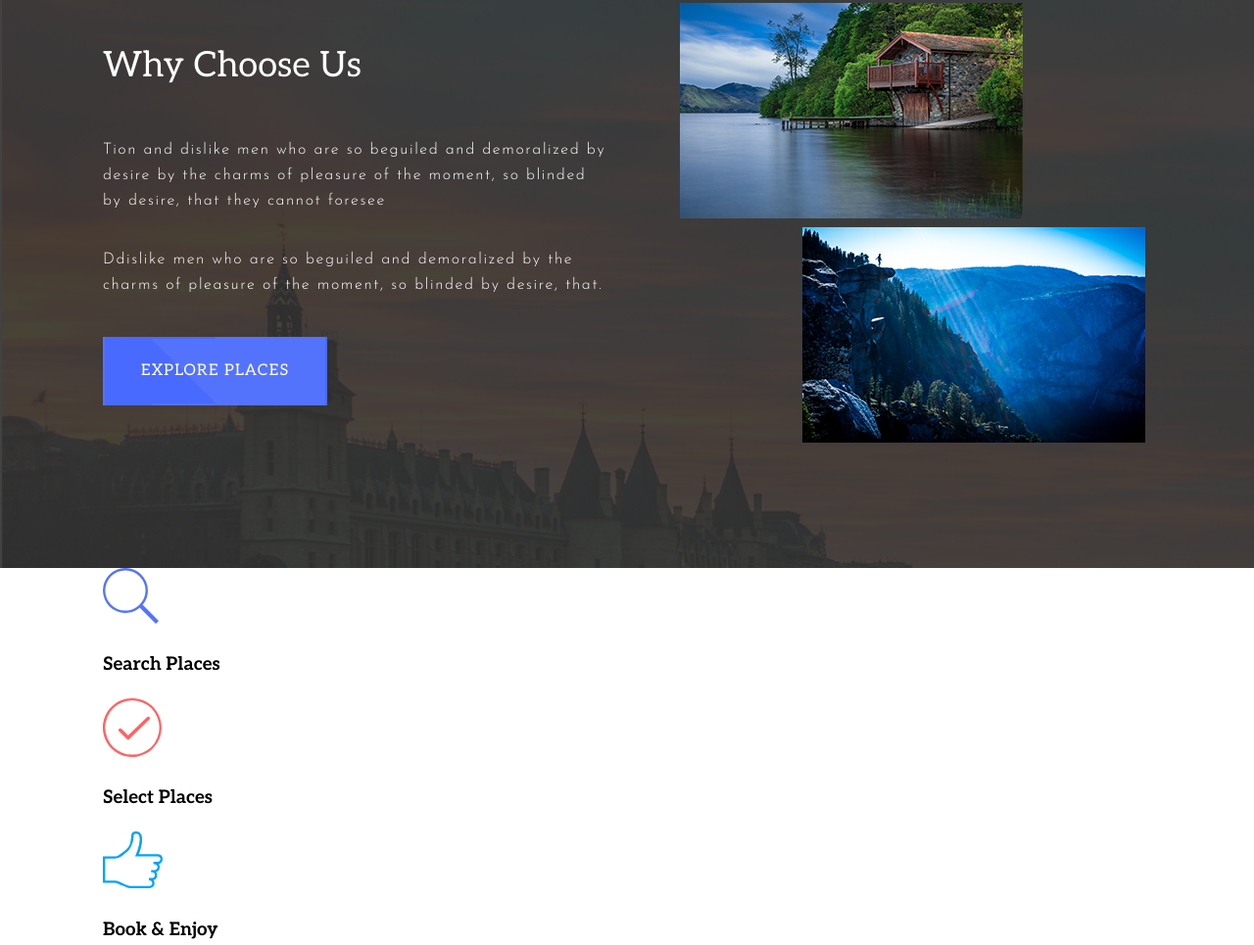
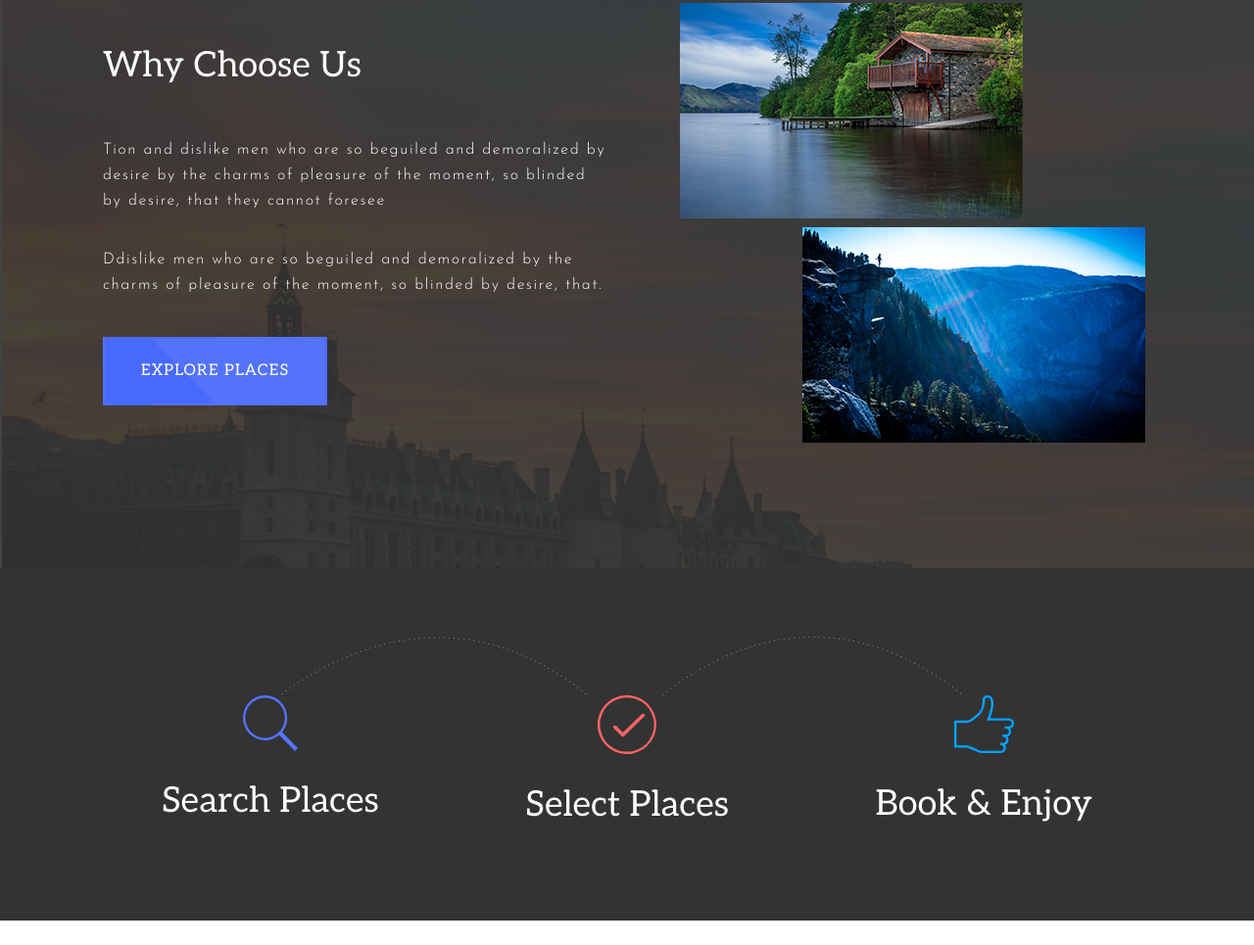
Before and after one commit to KarpovaIryna/Bhromaon, a website: page index.html in a window 1280 px wide. Shown: the part 912-1877 px from the top of the page at 98% size. After the commit the page ends 1852 px from the top, so only its background shows below. Drawn offline with Linux system fonts and the light colour scheme.

Commit message:
first commit

```diff
--- a/index.html
+++ b/index.html
@@ -78,17 +78,17 @@
 		<section class="ba-work">
 <div class="ba-container">
 	<div class="ba-work__wrapper">
-		<div class="ba-search">
-<img class="ba-search__image" src="./img/search.svg" alt="search">
-<h3 class="ba-search__title">Search Places</h3>
+		<div class="ba-item">
+<img class="ba-item__image" src="./img/search.svg" alt="search">
+<h3 class="ba-item__title">Search Places</h3>
 		</div>
-		<div class="ba-select">
-			<img class="ba-select__image" src="./img/select.svg" alt="select">
-			<h3 class="ba-select__title">Select Places</h3>
+		<div class="ba-item">
+			<img class="ba-item__image" src="./img/select.svg" alt="select">
+			<h3 class="ba-item__title">Select Places</h3>
 		</div>
-		<div class="ba-book">
-			<img class="ba-book__image" src="./img/book.svg" alt="book">
-			<h3 class="ba-book__title">Book & Enjoy</h3>
+		<div class="ba-item">
+			<img class="ba-item__image" src="./img/book.svg" alt="book">
+			<h3 class="ba-item__title">Book & Enjoy</h3>
 		</div>
 	</div>
 </div>
--- a/scss/style.scss
+++ b/scss/style.scss
@@ -27,7 +27,7 @@ body {
   width: 100%;
   top: 0;
   left: 0;
-  z-index: 3;
+  z-index:3;
   &__wrapper {
     display: flex;
     justify-content: space-between;
@@ -210,7 +210,7 @@ body {
     font: 700 36px/1 "Josefin Sans", sans-serif;
     letter-spacing: 0.1em;
     padding-bottom: 5px;
-	 @media screen and (min-width:640px){
+    @media screen and (min-width: 640px) {
       font: 700 48px/1 "Josefin Sans", sans-serif;
     }
   }
@@ -220,38 +220,38 @@ body {
     font: 300 16px/26px "Josefin Sans", sans-serif;
     letter-spacing: 0.31em;
     padding-bottom: 50px;
-	 @media screen and (min-width:640px){
+    @media screen and (min-width: 640px) {
       font: 300 22px/26px "Josefin Sans", sans-serif;
     }
   }
-  &__scroll{
+  &__scroll {
     display: flex;
-	  flex-direction:column;
+    flex-direction: column;
     position: absolute;
-	  bottom:15%;
+    bottom: 15%;
     text-align: center;
     color: #fff;
     font: 300 14px/26px "Josefin Sans", sans-serif;
     letter-spacing: 0.2em;
-	  animation-duration:6s;
+    animation-duration: 6s;
     animation-iteration-count: infinite;
   }
 }
 @keyframes bounceIn {
   0% {
-		bottom:20%;
+    bottom: 20%;
   }
-	25%{
-		bottom:15%;
+  25% {
+    bottom: 15%;
   }
   50% {
-		bottom:20%;
+    bottom: 20%;
   }
   75% {
-		bottom:15%;
+    bottom: 15%;
   }
   100% {
-		bottom:20%;
+    bottom: 20%;
   }
 }
 .bounceIn {
@@ -264,13 +264,13 @@ body {
   justify-content: space-between;
   height: 60px;
   padding: 0;
-  width:100%;
+  width: 100%;
   border: 2px solid #fff;
-  @media screen and (min-width:640px){
-	  width:80%;
+  @media screen and (min-width: 640px) {
+    width: 80%;
   }
-  @media screen and (min-width:1024px){
-	  width:650px;
+  @media screen and (min-width: 1024px) {
+    width: 650px;
   }
   &__input {
     border: none;
@@ -283,22 +283,22 @@ outline: none;
     &::placeholder {
       font: 300 14px/26px "Josefin Sans", sans-serif;
       letter-spacing: 0.2em;
-		color:#999999;
+      color: #999999;
     }
     &:placeholder-shown {
       text-overflow: ellipsis;
     }
-	 &:focus::placeholder{
-		color:transparent;
+    &:focus::placeholder {
+      color: transparent;
     }
-	 &:hover, &:focus{
-		 background-color:#84848249;
-
+    &:hover,
+    &:focus {
+      background-color: #84848249;
     }
-	 @media screen and (min-width:640px){
+    @media screen and (min-width: 640px) {
       width: 100%;
     }
-	 @media screen and (min-width:640px){
+    @media screen and (min-width: 640px) {
       width: 500px;
     }
   }
@@ -311,111 +311,182 @@ outline: none;
     width: 80px;
     height: 100%;
     display: flex;
-	 align-items:center;
+    align-items: center;
     justify-content: center;
     & span {
       display: none;
-		@media screen and (min-width:640px){
-
+      @media screen and (min-width: 640px) {
         display: unset;
         padding-right: 10px;
       }
     }
     & svg {
-
-		 @media screen and (min-width:640px){
-
+      @media screen and (min-width: 640px) {
       }
     }
-	 &:hover, &:active{
+    &:hover,
+    &:active {
       background-color: #848482;
     }
-	 @media screen and (min-width:640px){
-		width:150px;
+    @media screen and (min-width: 640px) {
+      width: 150px;
     }
   }
 }
-.ba-choose{
+.ba-choose {
   background-image: url(../img/bg-wcu.png);
-	background-repeat:no-repeat;
+  background-repeat: no-repeat;
   background-size: cover;
-	&__title{
-		margin:0;
+  &__title {
+    margin: 0;
   }
-	&__wrapper{
+  &__wrapper {
     display: flex;
     flex-direction: column;
     justify-content: space-between;
     padding-top: 50px;
     padding-bottom: 50px;
-		@media screen and (min-width:640px){
+    @media screen and (min-width: 640px) {
       flex-direction: row;
       padding-top: 115px;
       padding-bottom: 120px;
     }
   }
-	&__explenation{
-color:#fff;
-width:100%;
+  &__explenation {
+    color: #fff;
+    width: 100%;
     padding-bottom: 70px;
-@media screen and (min-width:640px){
-	width:48%;
+    @media screen and (min-width: 640px) {
+      width: 48%;
       display: flex;
       justify-content: center;
       flex-direction: column;
       padding-bottom: 0;
     }
   }
-	&__title{
+  &__title {
     font: 400 36px/1 "Aleo", serif;
     padding-bottom: 55px;
   }
-	&__text{
+  &__text {
     font: 300 16px/26px "Josefin Sans", sans-serif;
     letter-spacing: 0.1em;
-		margin:0;
+    margin: 0;
     padding-bottom: 40px;
-		& span{
+    & span {
       display: block;
       padding-top: 34px;
     }
   }
-	&__link{
+  &__link {
     text-transform: uppercase;
     text-decoration: none;
-color:#fff;
+    color: #fff;
     font: 400 16px/26px "Aleo", serif;
     letter-spacing: 0.075em;
-background:   linear-gradient(45deg, rgba(73,106,254,1) 0%, rgba(73,106,254,1) 39%, rgba(84,115,253,1) 39%, rgba(84,115,253,1) 100%);
-padding:20px 37px;
+    background: linear-gradient(
+      45deg,
+      rgba(73, 106, 254, 1) 0%,
+      rgba(73, 106, 254, 1) 39%,
+      rgba(84, 115, 253, 1) 39%,
+      rgba(84, 115, 253, 1) 100%
+    );
+    padding: 20px 37px;
     width: fit-content;
     border: 2px solid transparent;
-&:hover, &:focus{
+    &:hover,
+    &:focus {
       border: 2px solid #fff;
     }
   }
-	&__pictures{
-		width:100%;
-		@media screen and (min-width:640px){
-			width:45%;
+  &__pictures {
+    width: 100%;
+    @media screen and (min-width: 640px) {
+      width: 45%;
     }
   }
-	&__haus{
+  &__haus {
     padding-right: 32px;
-		@media screen and (min-width:640px){
+    @media screen and (min-width: 640px) {
       padding-right: 50px;
     }
-		@media screen and (min-width:1024px){
+    @media screen and (min-width: 1024px) {
       padding-right: 125px;
     }
   }
-	&__cliff{
+  &__cliff {
     padding-left: 32px;
-	@media screen and (min-width:640px){
+    @media screen and (min-width: 640px) {
       padding-left: 50px;
     }
-	@media screen and (min-width:1024px){
+    @media screen and (min-width: 1024px) {
       padding-left: 125px;
     }
   }
 }
+.ba-work {
+  background-color: #333333;
+  &__wrapper {
+    display: flex;
+    flex-direction: column;
+	 justify-content: space-around;
+	 position: relative;
+	 padding:40px 0;
+	 z-index: 1;
+    @media screen and (min-width: 1025px) {
+		flex-direction: row;
+		justify-content: space-between;
+	padding: 130px 60px 100px 60px;
+	min-height:unset;
+	 }
+	@media screen and (min-width:1110px){
+		&:before{
+			content: url(../img/line.png);
+			position: absolute;
+		  top:70px;
+		  left:140px;
+		  z-index: 2;
+		}
+	}
+  }
+  .ba-item {
+	  text-align:center;
+	  position: relative;
+	  z-index: 2;
+	  background-color: #333333;
+	  padding-bottom: 0;
+    &__image {
+		 padding-bottom: 25px;
+    }
+    &__title {
+		font: 400 36px/1 "Aleo", serif;
+		color: #fff;
+		margin:0;
+	 }
+	 &:last-child{
+		&:after{
+			content: none;
+		}
+	 }
+	 @media screen and (max-width:1025px){
+		padding-bottom: 85px;
+		 &:after{
+			 content: " ";
+			 height:40px;
+			 width: fit-content;
+			 background: transparent;
+			border-left: 2px dashed #fff;
+			 position: absolute;
+			bottom:10%;
+			 left:50%;
+		 }
+		 &:last-child{
+			padding-bottom: 0;
+			&:after{
+				content: none;
+
+			}
+		 }
+		}
+	}
+}
```
Also changed, not shown: css/style.css, 1 other file. Lines whose indentation alone changed are shown as unchanged.
